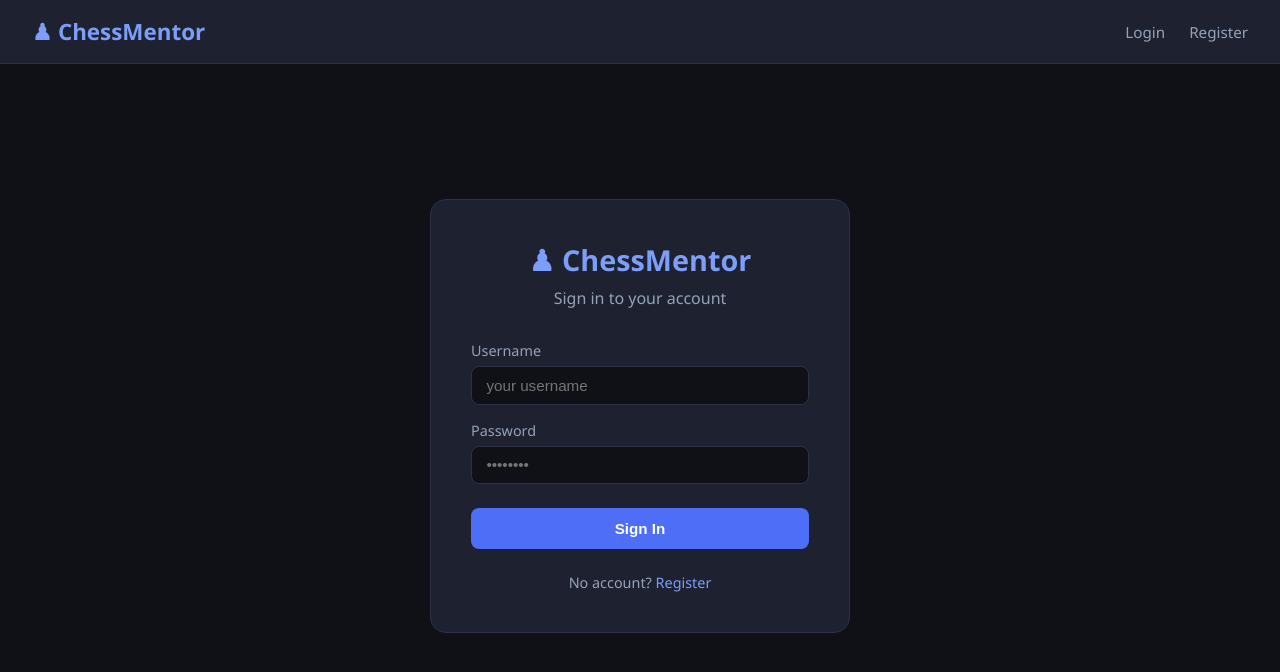
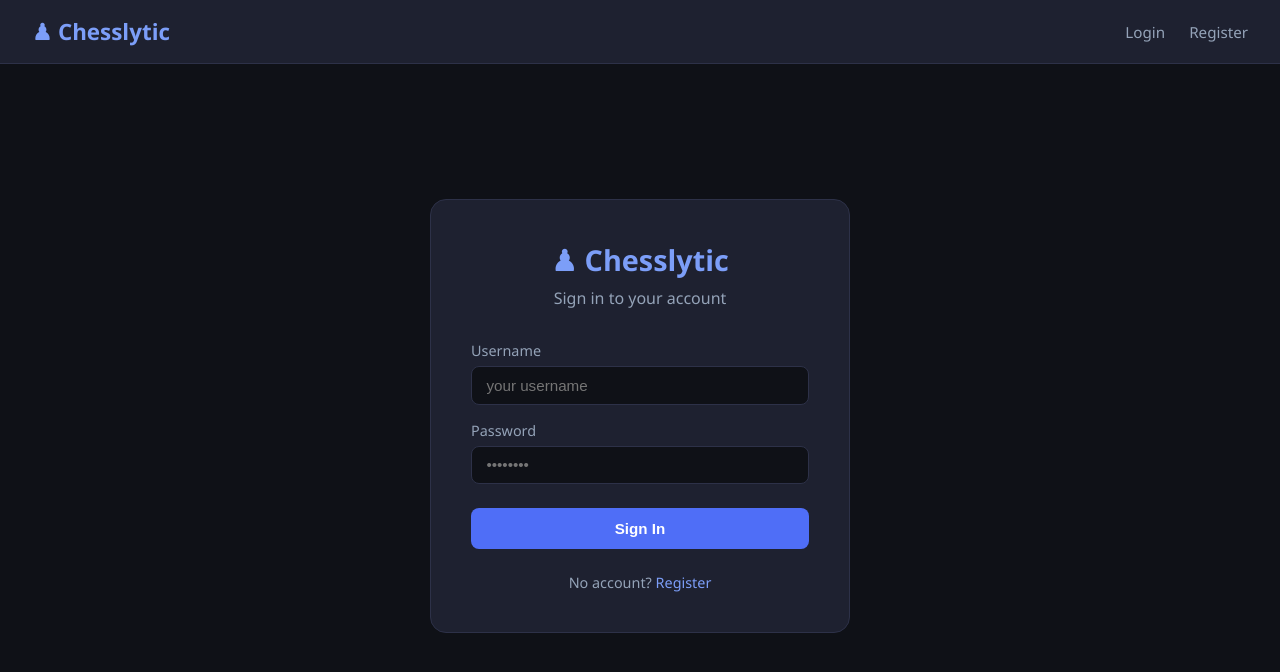
Before and after one commit to luffy57809-byte/something., a React (Create React App) app in the folder frontend/: page /login in a window 1280 px wide. Shown: the top 672 px of the page. Built offline with nearby package versions, Linux system fonts and the light colour scheme.

Commit message:
Rebrand to Chesslytic

```diff
--- a/frontend/src/components/Navbar.js
+++ b/frontend/src/components/Navbar.js
@@ -15,7 +15,7 @@ export default function Navbar() {
   return (
     <nav className="navbar">
       <div className="navbar-brand">
-        <Link to="/">♟ ChessMentor</Link>
+        <Link to="/">♟ Chesslytic</Link>
       </div>
       <div className="navbar-links">
         {user ? (
--- a/frontend/src/pages/Login.js
+++ b/frontend/src/pages/Login.js
@@ -29,7 +29,7 @@ export default function Login() {
   return (
     <div className="auth-container">
       <div className="auth-card">
-        <h1>♟ ChessMentor</h1>
+        <h1>♟ Chesslytic</h1>
         <p className="auth-subtitle">Sign in to your account</p>
         <form onSubmit={handleSubmit}>
           <div className="form-group">
--- a/frontend/src/pages/Register.js
+++ b/frontend/src/pages/Register.js
@@ -29,7 +29,7 @@ export default function Register() {
   return (
     <div className="auth-container">
       <div className="auth-card">
-        <h1>♟ ChessMentor</h1>
+        <h1>♟ Chesslytic</h1>
         <p className="auth-subtitle">Create your account</p>
         <form onSubmit={handleSubmit}>
           <div className="form-group">
```
